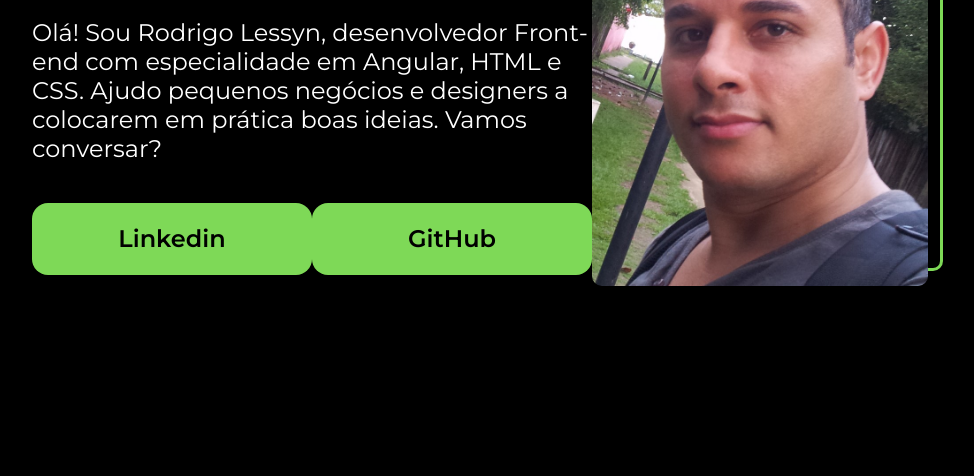
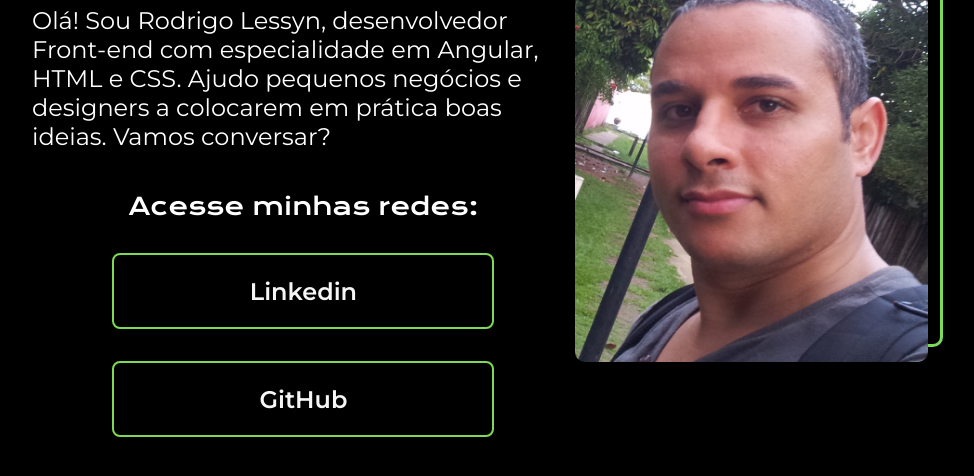
Before and after one commit to Lessyn/Front-End, a plain HTML site: page HTML/index.html in a window 1280 px wide. Shown: the part 342-818 px from the top of the page, without its empty margins (160-1134 px from the left). Drawn offline with nearby package versions, Linux system fonts and the light colour scheme.

Commit message:
HTML e CSS: Cabeçalho, footer e variáveis CSS.
01. Preparando o layout do projeto.

Nessa aula, você aprendeu como:
Funciona a atualização do layout de um projeto no Figma;
Posicionar os botões conforme o novo layout através do display: flex;
Fazer a estilização dos botões conforme o novo layout.

```diff
--- a/HTML/index.html
+++ b/HTML/index.html
@@ -19,6 +19,7 @@
                 em Angular, HTML e CSS. Ajudo pequenos
                 negócios e designers a colocarem em prática boas ideias. Vamos conversar?</p>
             <div class="apresentacao__links">
+                <h2 class="apresentacao__links__subtitulos">Acesse minhas redes:</h2>
                 <a class="apresentacao__links__link" href="https://www.linkedin.com/in/rodrigo-lessyn/">Linkedin</a>
                 <a class="apresentacao__links__link" href="https://github.com/Lessyn">GitHub</a>
             </div>
--- a/HTML/style.css
+++ b/HTML/style.css
@@ -50,18 +50,27 @@ body{
 
 .apresentacao__links{
     display: flex;
+    flex-direction: column;
     justify-content: space-between;
+    align-items: center;
+    gap: 32px;
+}
+
+.apresentacao__links__subtitulos{
+    font-family: 'krona One', sans-serif;
+    font-weight: 400;
+    font-size: 24px;
 }
 
 .apresentacao__links__link{
-    background-color: #7ED957;
-    width: 280px;
+    border: 2px solid #7ED957;
+    width: 378px;
     text-align: center;
-    border-radius: 16px;
+    border-radius: 8px;
     font-size: 24px;
     padding: 21.5px 0;
     text-decoration: none;
-    color: #000000;
+    color: #f6f6f6;
     font-family: 'Montserrat', sans-serif;
     font-weight: 600;
 
```
